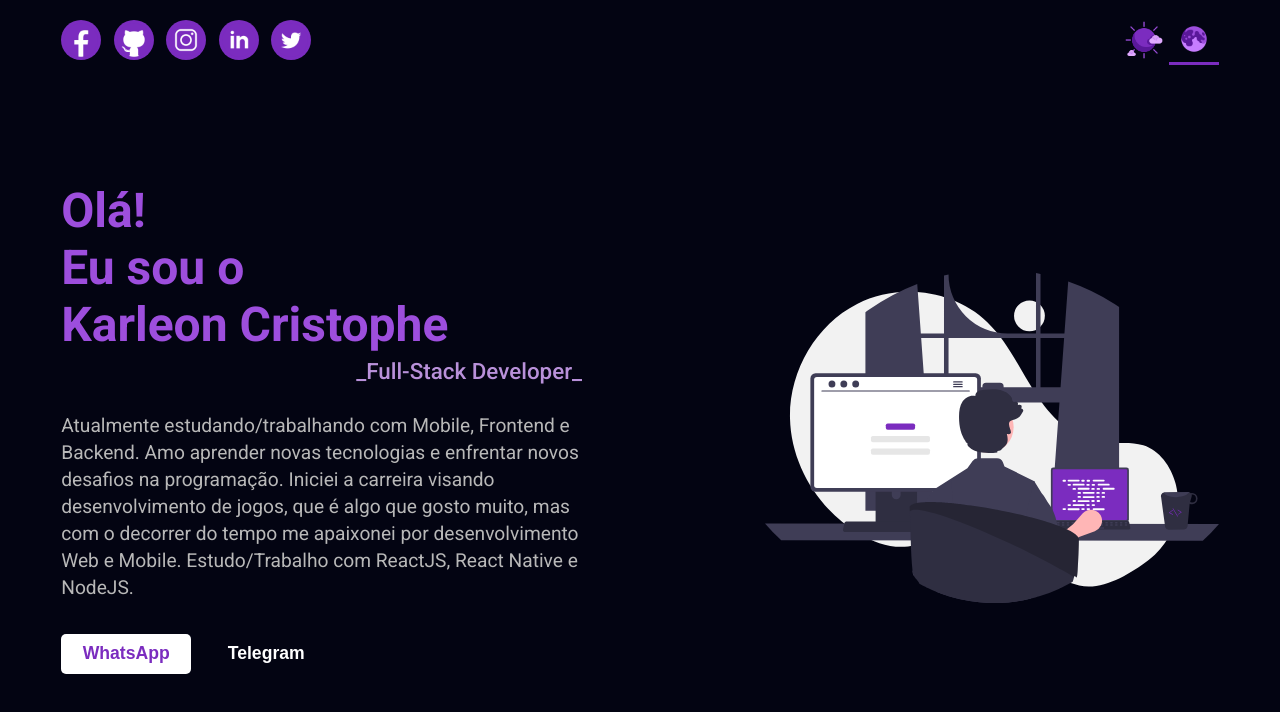
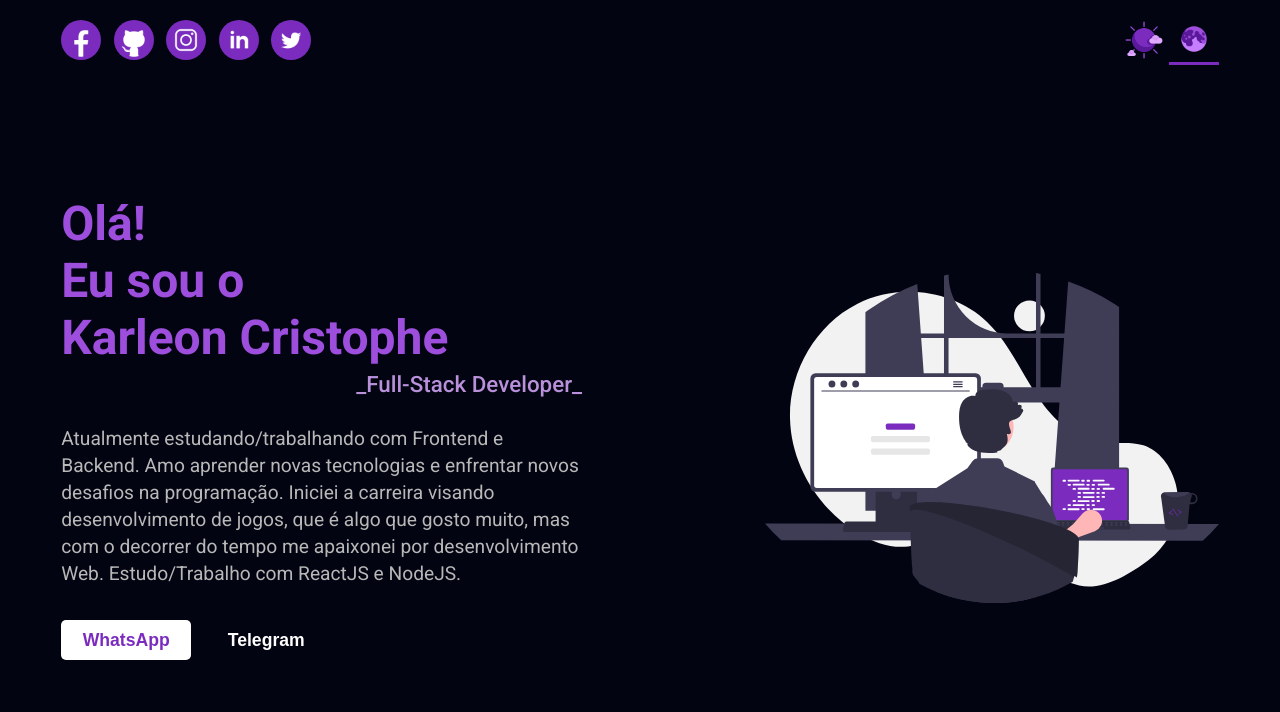
Before and after one commit to karleoncristophe/mysite, a Next.js app: page / in a window 1280 px wide. Shown: the top 712 px of the page. Built offline with nearby package versions, Linux system fonts and the light colour scheme.

Commit message:
new version

```diff
--- a/common/components/Informations.jsx
+++ b/common/components/Informations.jsx
@@ -104,12 +104,11 @@ const Informations = () => {
       </Title>
       <Subtitle>_Full-Stack Developer_</Subtitle>
       <Text darkMode={darkMode}>
-        Atualmente estudando/trabalhando com Mobile, Frontend e Backend. Amo
-        aprender novas tecnologias e enfrentar novos desafios na programação.
-        Iniciei a carreira visando desenvolvimento de jogos, que é algo que
-        gosto muito, mas com o decorrer do tempo me apaixonei por
-        desenvolvimento Web e Mobile. Estudo/Trabalho com ReactJS, React Native
-        e NodeJS.
+        Atualmente estudando/trabalhando com Frontend e Backend. Amo aprender
+        novas tecnologias e enfrentar novos desafios na programação. Iniciei a
+        carreira visando desenvolvimento de jogos, que é algo que gosto muito,
+        mas com o decorrer do tempo me apaixonei por desenvolvimento Web.
+        Estudo/Trabalho com ReactJS e NodeJS.
       </Text>
       <Contact />
     </Article>
```
